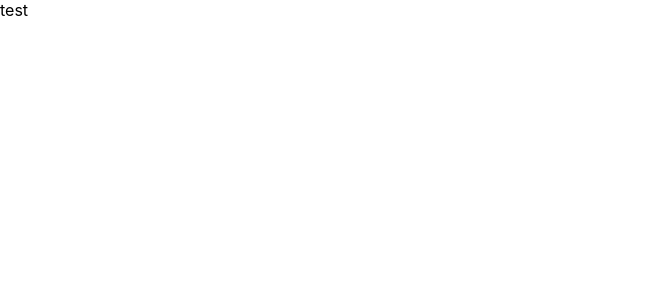
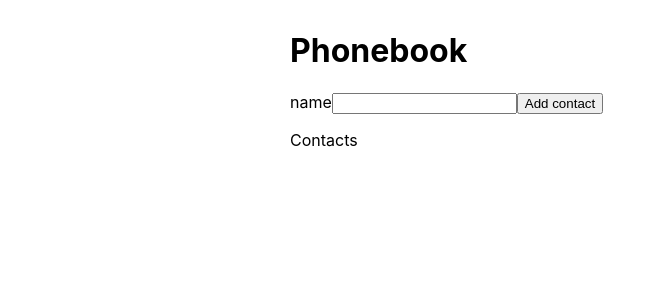
Before and after one commit to galinagumenyuk/goit-react-hw-02-phonebook, a React (Create React App) app: page / in a window 1280 px wide. Shown: the top 300 px of the page, without its empty margins (0-665 px from the left). Built offline with nearby package versions, Linux system fonts and the light colour scheme.

Commit message:
basic markup

```diff
--- a/package.json
+++ b/package.json
@@ -10,6 +10,7 @@
     "react": "^17.0.2",
     "react-dom": "^17.0.2",
     "react-scripts": "4.0.3",
+    "shortid": "^2.2.16",
     "web-vitals": "^1.1.2"
   },
   "scripts": {
--- a/src/App.css
+++ b/src/App.css
@@ -0,0 +1,6 @@
+.container {
+  width: 700px;
+  margin-left: auto;
+  margin-right: auto;
+  padding: 10px;
+}
--- a/src/App.js
+++ b/src/App.js
@@ -1,8 +1,49 @@
 import "./App.css";
-import PropTypes from "prop-types";
+// import PropTypes from "prop-types";
+import React from "react";
+import shortid from "shortid";
 
-function App() {
-  return <div>test</div>;
+class App extends React.Component {
+  state = {
+    contacts: [],
+    name: "",
+  };
+
+  nameInputId = shortid.generate();
+
+  handleNameChange = (e) => {
+    this.setState({ name: e.currentTarget.value });
+  };
+
+  handleSubmit = (e) => {
+    e.preventDefault();
+    console.log(this.state);
+  };
+
+  render() {
+    return (
+      <div className="container">
+        <h1>Phonebook</h1>
+        <form onSubmit={this.handleSubmit}>
+          <label>
+            name
+            <input
+              type="text"
+              name="name"
+              pattern="^[a-zA-Zа-яА-Я]+(([' -][a-zA-Zа-яА-Я ])?[a-zA-Zа-яА-Я]*)*$"
+              title="Name may contain only letters, apostrophe, dash and spaces. For example Adrian, Jacob Mercer, Charles de Batz de Castelmore d'Artagnan"
+              required
+              value={this.state.name}
+              onChange={this.handleNameChange}
+              id={this.nameInputId}
+            />
+          </label>
+          <button type="submit"> Add contact </button>
+        </form>
+        <p>Contacts</p>
+      </div>
+    );
+  }
 }
 
 export default App;
```
Also changed, not shown: 2 other files (tests, documents, lock files or other folders).
